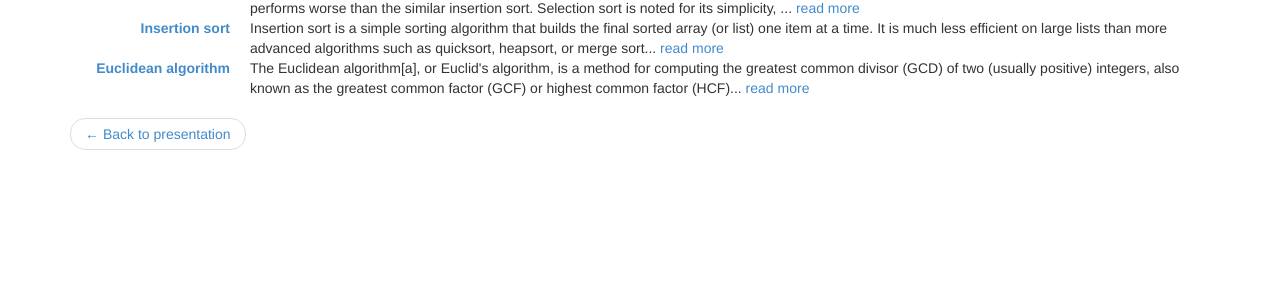
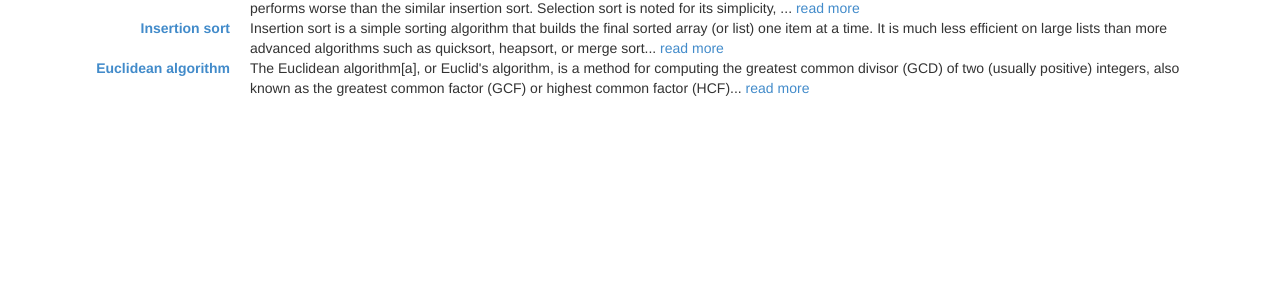
Before and after one commit to wurfmaul/kartulimardikas, a PHP site: page / in a window 1280 px wide. Shown: the part 515-800 px from the top of the page. Run offline with PHP 8.4, Linux system fonts and the light colour scheme.

Commit message:
moved presentation link to view

```diff
--- a/index.php
+++ b/index.php
@@ -93,9 +93,6 @@
 				positive) integers, also known as the greatest common factor (GCF)
 				or highest common factor (HCF)... <a href="view.php?aid=1457">read more</a></dd>
 		</dl>
-		<ul class="pager">
-		  <li class="previous"><a href="../pres/#/overview">&larr; Back to presentation</a></li>
-		</ul>
 	</div>
 	<script src="js/jquery.min.js"></script>
 	<script src="js/bootstrap.min.js"></script>
--- a/view.php
+++ b/view.php
@@ -306,6 +306,9 @@ $jsFile = "algo.js";
 				</div>
 			</div>
 		</div>
+		<ul class="pager">
+		  <li class="previous"><a href="../pres/#/overview">&larr; Back to presentation</a></li>
+		</ul>
 	</div>
 	<script src="js/jquery.min.js"></script>
 	<script src="js/bootstrap.min.js"></script>
```
